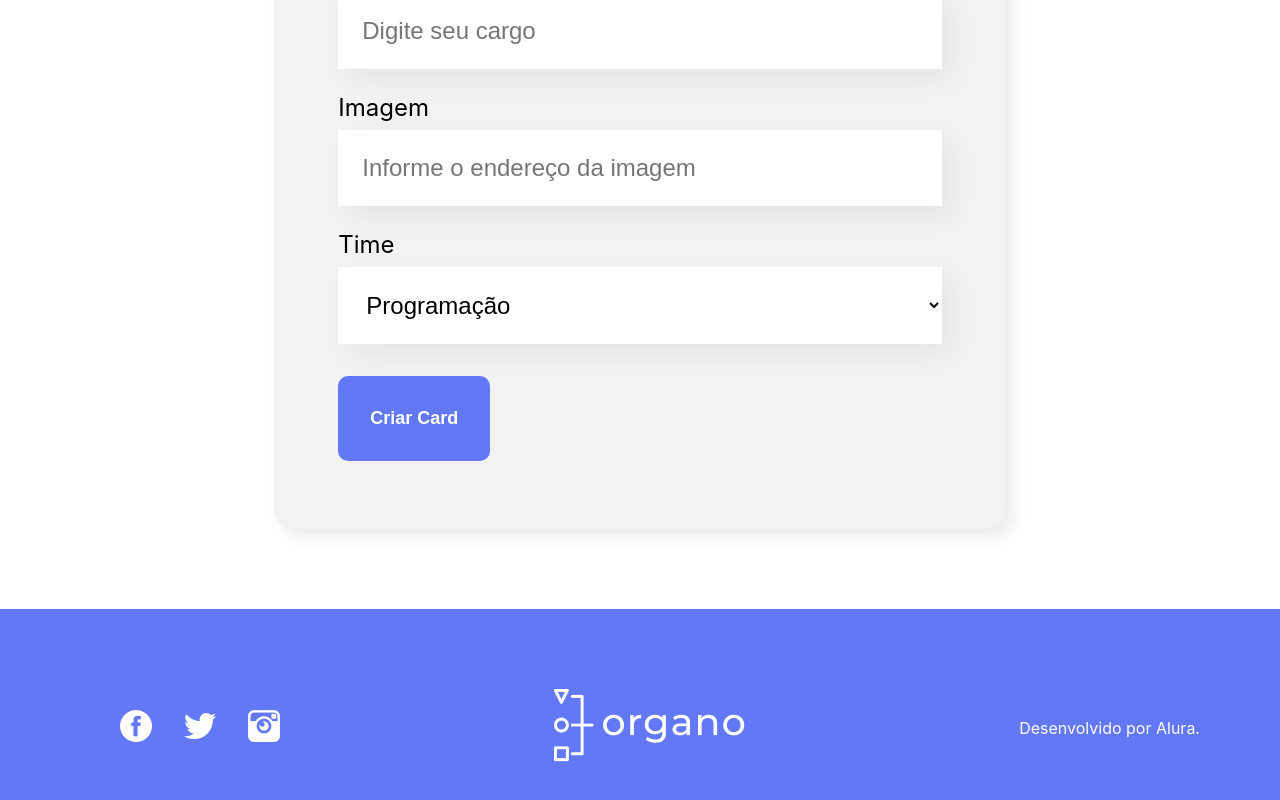
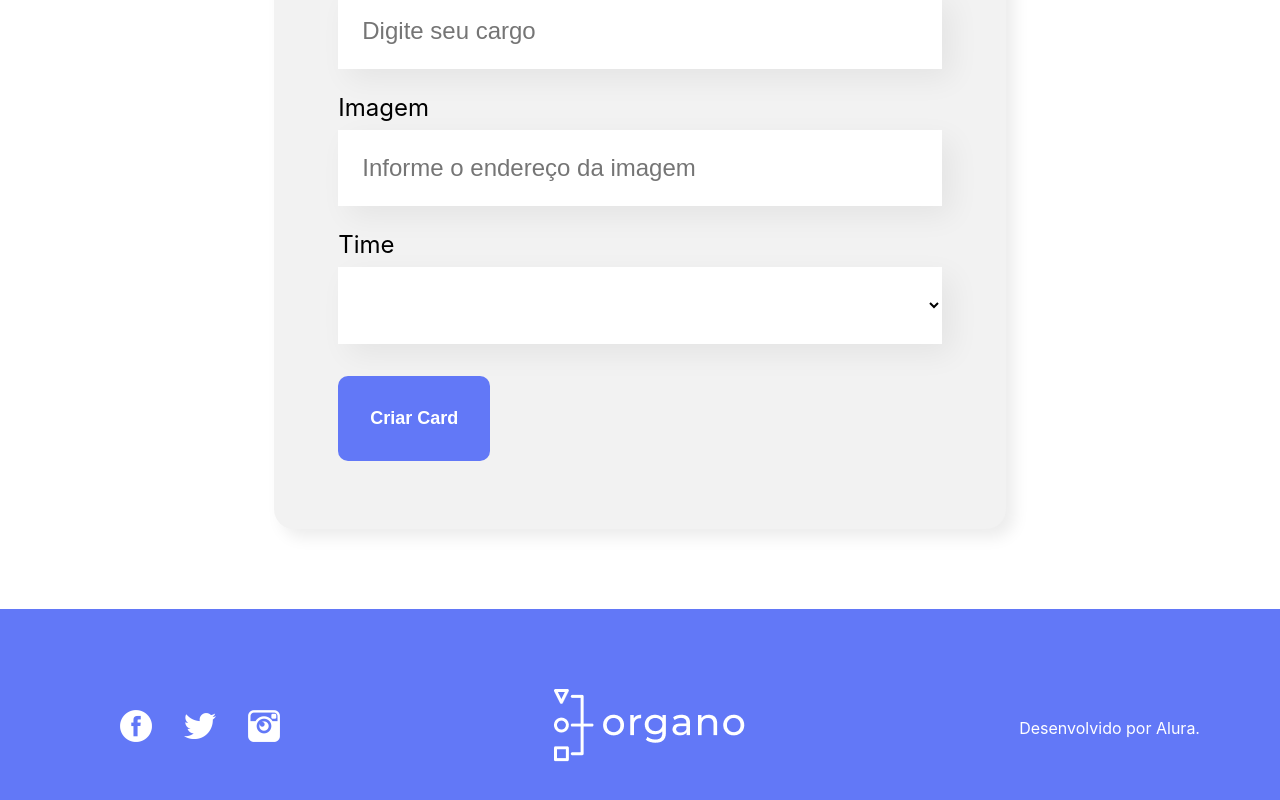
Before and after one commit to grbalmeida/curso-react-desenvolvendo-javascript-alura, a React (Create React App) app in the folder organo/: page / in a window 1280 px wide. Shown: the part 868-1668 px from the top of the page. Built offline with nearby package versions, Linux system fonts and the light colour scheme; the HTML template or start-up script is replaced by a standard one.

Commit message:
Nem tudo são flores

```diff
--- a/organo/src/componentes/Colaborador/index.js
+++ b/organo/src/componentes/Colaborador/index.js
@@ -1,9 +1,9 @@
 import './Colaborador.css';
 
-const Colaborador = ({nome, imagem, cargo}) => {
+const Colaborador = ({ nome, imagem, cargo, corDeFundo }) => {
     return (
         <div className="colaborador">
-            <div className="cabecalho">
+            <div className="cabecalho" style={{backgroundColor: corDeFundo}}>
                 <img src={imagem} alt={nome} />
             </div>
             <div className="rodape">
--- a/organo/src/componentes/ListaSuspensa/index.js
+++ b/organo/src/componentes/ListaSuspensa/index.js
@@ -5,6 +5,7 @@
         <div className="lista-suspensa">
             <label>{props.label}</label>
             <select onChange={evento => props.aoAlterado(evento.target.value)} required={props.obrigatorio} value={props.valor}>
+                <option value=""></option>
                 {props.itens.map(item => {
                     return <option key={item}>{item}</option>
                 })}
--- a/organo/src/componentes/Time/index.js
+++ b/organo/src/componentes/Time/index.js
@@ -8,6 +8,8 @@
             <div className="colaboradores">
                 {props.colaboradores.map(colaborador => {
                     return <Colaborador
+                        corDeFundo={props.corPrimaria}
+                        key={colaborador.nome}
                         nome={colaborador.nome}
                         cargo={colaborador.cargo}
                         imagem={colaborador.imagem}
```
